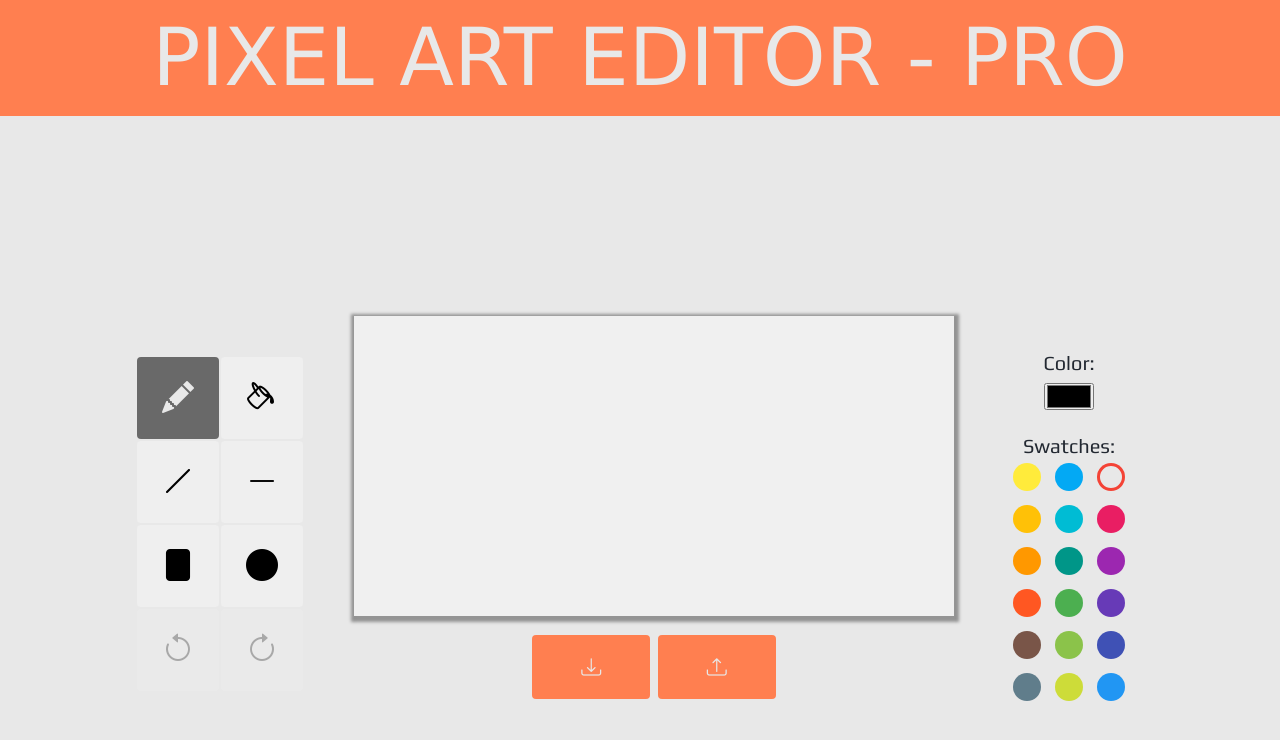
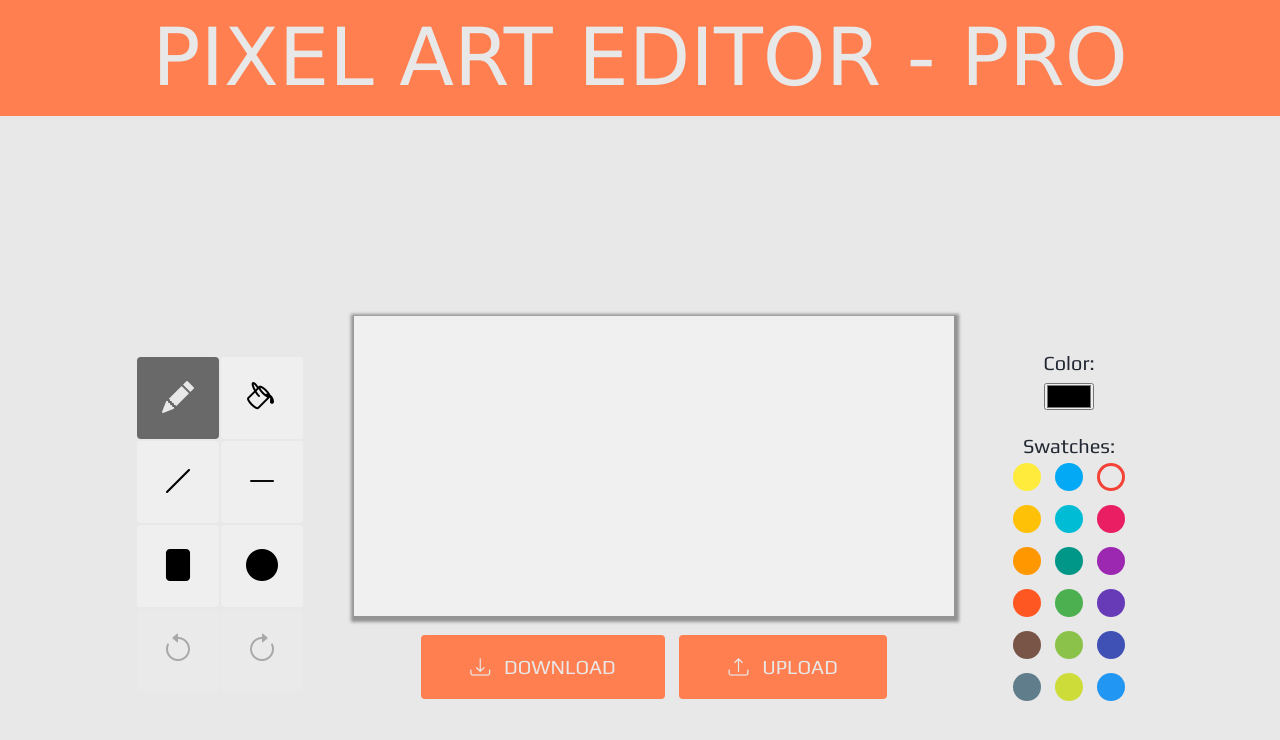
Before and after one commit to pelumi-guy/pixel-art-editor_pro, a React (Create React App) app: page / in a window 1280 px wide. Both pictures are taken after a click on the button "START DRAWING". Shown: the top 740 px of the page. Built offline with nearby package versions, Linux system fonts and the light colour scheme.

Commit message:
added label text to upload and download buttons

```diff
--- a/package.json
+++ b/package.json
@@ -21,7 +21,7 @@
     "test": "react-scripts test",
     "eject": "react-scripts eject",
     "predeploy": "npm run build",
-    "deploy": "gh-pages -d build"
+    "deploy": "npm run build && gh-pages -d build"
   },
   "eslintConfig": {
     "extends": [
--- a/src/components/Footer.jsx
+++ b/src/components/Footer.jsx
@@ -22,11 +22,17 @@ const Footer = ({canvas, width, height }) => {
       <div className='show-margin footer'>
             <button type="button" className="button"
               onClick={() => {download(canvas)}}
-            ><i className="bi bi-download"></i></button> <span></span>
+            >
+              <i className="bi bi-download"></i> &nbsp;
+              DOWNLOAD
+            </button> &nbsp;
             <button type="button" className="button"
               onClick={() => {loadImage(dispatch, width, height)}}
               onBlur={() => {dispatch({ type: 'draw/resetScale' })}}
-            ><i className="bi bi-upload"></i></button>
+            >
+              <i className="bi bi-upload"></i> &nbsp;
+              UPLOAD
+              </button>
           </div>
   )
 }
--- a/src/components/PictureCanvas.jsx
+++ b/src/components/PictureCanvas.jsx
@@ -4,6 +4,7 @@ import { pointerPosition, hexToRgb } from './features/functions';
 import { useSelector, useDispatch } from 'react-redux';
 import { createSelector } from '@reduxjs/toolkit';
 import "./styles/App.scss"
+import { fill } from './features/pictureSlice';
 
 
 const PictureCanvas = ({ getCanvas }) => {
@@ -88,7 +89,8 @@ const PictureCanvas = ({ getCanvas }) => {
 
     const fillClick = (tool, color) => {
       if (tool === 'fill')
-        dispatch({ type: 'draw/fill', payload: {color: color} });
+        dispatch({ type: fill, payload: {color: color} });
+        // console.log(`fill action: ${fill}`)
     }
 
 
```
